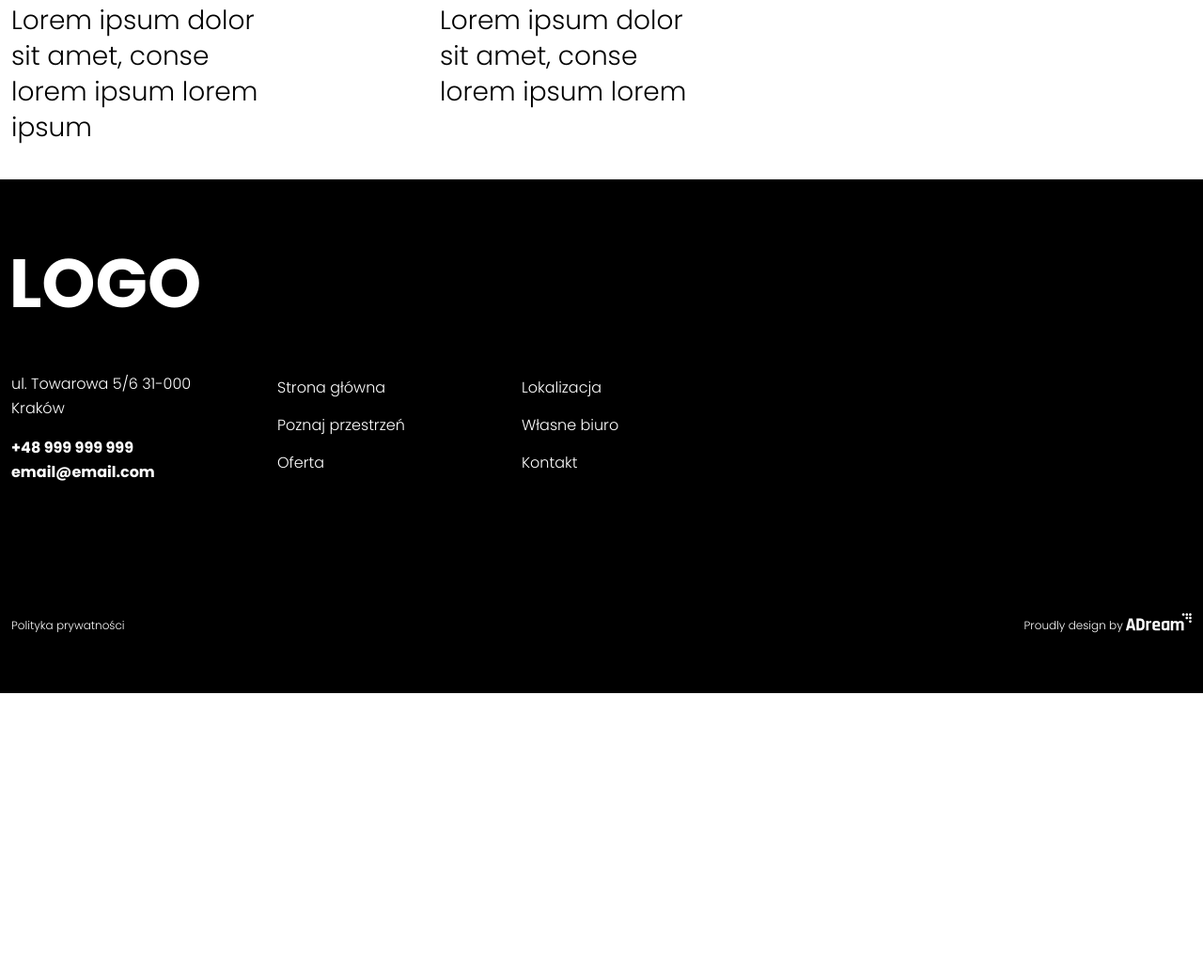
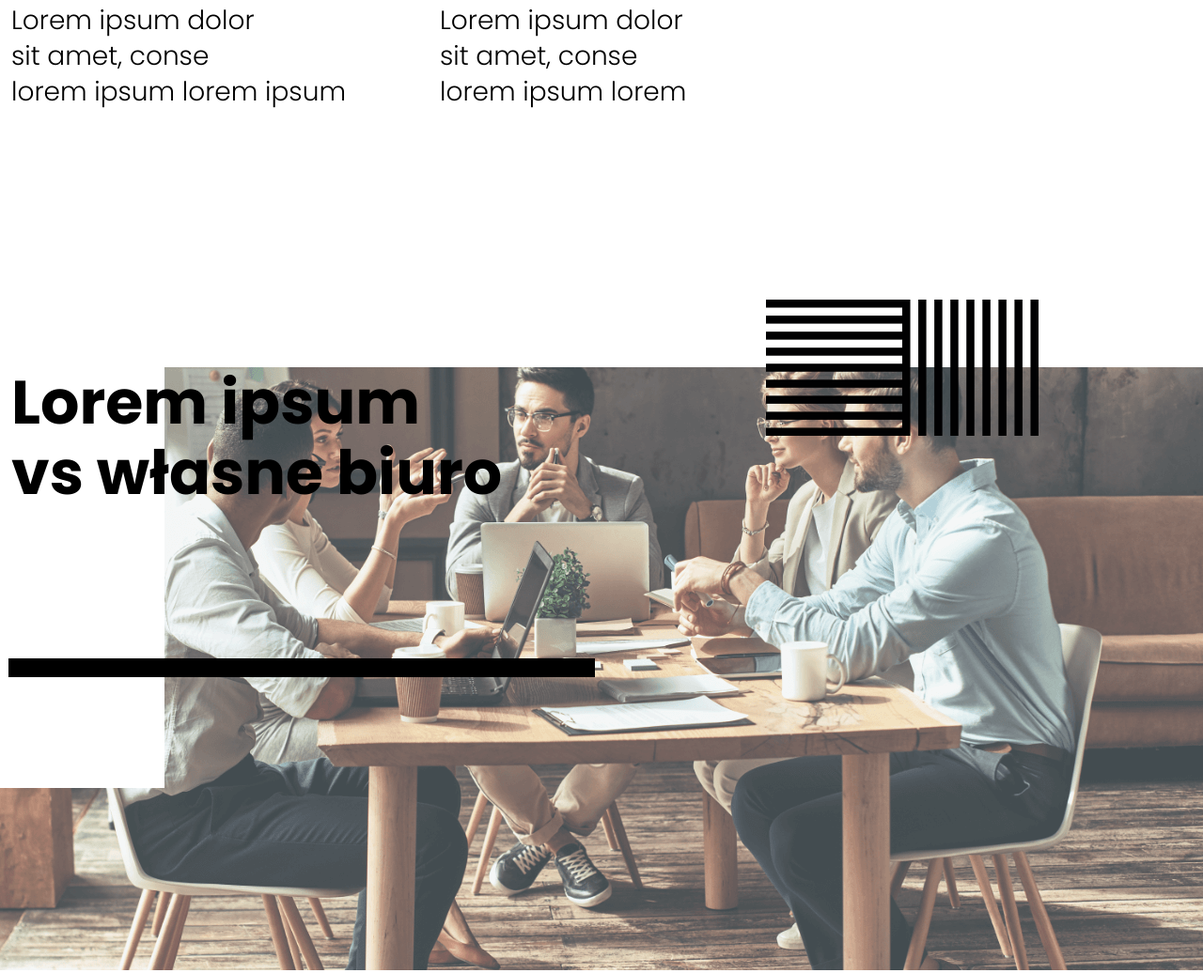
Before and after one commit to MarcinSkowronek27/ADream_task, a website: page index.html in a window 1280 px wide. Shown: the part 3740-4776 px from the top of the page at 94% size. Before the commit the page ends 4500 px from the top, so only its background shows below. Drawn offline with nearby package versions, Linux system fonts and the light colour scheme; a web font is replaced by a local one.

Commit message:
Done bigPhotoBox

```diff
--- a/index.html
+++ b/index.html
@@ -228,6 +228,17 @@
       </div>
     </div>
   </section>
+  <section class="bigPhotoBox">
+    <div class="patternPhoto"></div>
+    <div class="container">
+      <h1 class="h1">
+        Lorem ipsum </br> vs własne biuro
+      </h1>
+    </div>
+    <div class="imageBox"></div>
+    <!-- <div class="container">
+    </div> -->
+  </section>
   <section class="footer">
     <div class="patternFooter"></div>
     <div class="container">
--- a/sass/style.scss
+++ b/sass/style.scss
@@ -351,12 +351,12 @@ svg .arrowRight {
     display: flex;
     flex-wrap: wrap;
     justify-content: space-between;
-    max-width: 1612px;
+    max-width: 1745px;
     .toolBox {
       display: flex;
       flex-direction: column;
       position: relative;
-      width: 325px;
+      width: 360px; // tu było 325px
       height: 359px;
       // border: solid greenyellow;
       .h3 {
@@ -500,16 +500,73 @@ svg .arrowRight {
   }
 }
 
+/* Bog photo section */
+
+.bigPhotoBox {
+  position: relative;
+  height: 642px;
+  margin-top: 100px;
+  // border: solid yellowgreen;
+  .h1 {
+    // position: absolute;
+    margin-top: 200px;
+    top: 220px;
+    max-width: 540px;
+    left: 95px;
+    font: var(--unnamed-font-style-normal) normal var(--unnamed-font-weight-bold) var(--unnamed-font-size-65) /
+      var(--unnamed-line-spacing-75) var(--unnamed-font-family-poppins);
+    letter-spacing: var(--unnamed-character-spacing-0);
+    color: var(--unnamed-color-000000);
+    text-align: left;
+    opacity: 1;
+    // border: solid;
+  }
+  .h1::after {
+    display: inline-block;
+    content: "";
+    border-top: 1.3rem solid black;
+    width: 39rem;
+    margin: 0 -0.19rem;
+    transform: translateY(7.5rem);
+  }
+  .container {
+    position: relative;
+    max-width: 1745px;
+    height: 100%;
+    // width: 100%;
+    // margin-right: 0;
+  }
+  .imageBox {
+    position: absolute;
+    right: 0px;
+    top: 0px;
+    background: url("/images/Group\ 258.png") no-repeat center;
+    height: 100%;
+    // width: 100%;
+    width: 1585px;
+    z-index: -1;
+  }
+  .patternPhoto {
+    position: absolute;
+    background: url("/images/Group\ 576.png") no-repeat center;
+    right: 175px;
+    width: 290px;
+    height: 145px;
+    top: -72px;
+  }
+}
+
 /*Footer section */
 
 .footer {
   height: 547px;
+  margin-top: 160px;
   background-color: var(--unnamed-color-000000);
   position: relative;
   .container {
     position: relative;
     display: flex;
-    max-width: 1612px;
+    max-width: 1745px;
     flex-direction: column;
   }
   .logoBox {
@@ -611,6 +668,6 @@ svg .arrowRight {
 
 @media (min-width: 1400px) {
   .servicesSection .services {
-    max-width: 1612px;
+    max-width: 1745px;
   }
 }
```
Also changed, not shown: css/style.css, images/Group 258.png (added), images/Group 576.png (added), 1 other file.
